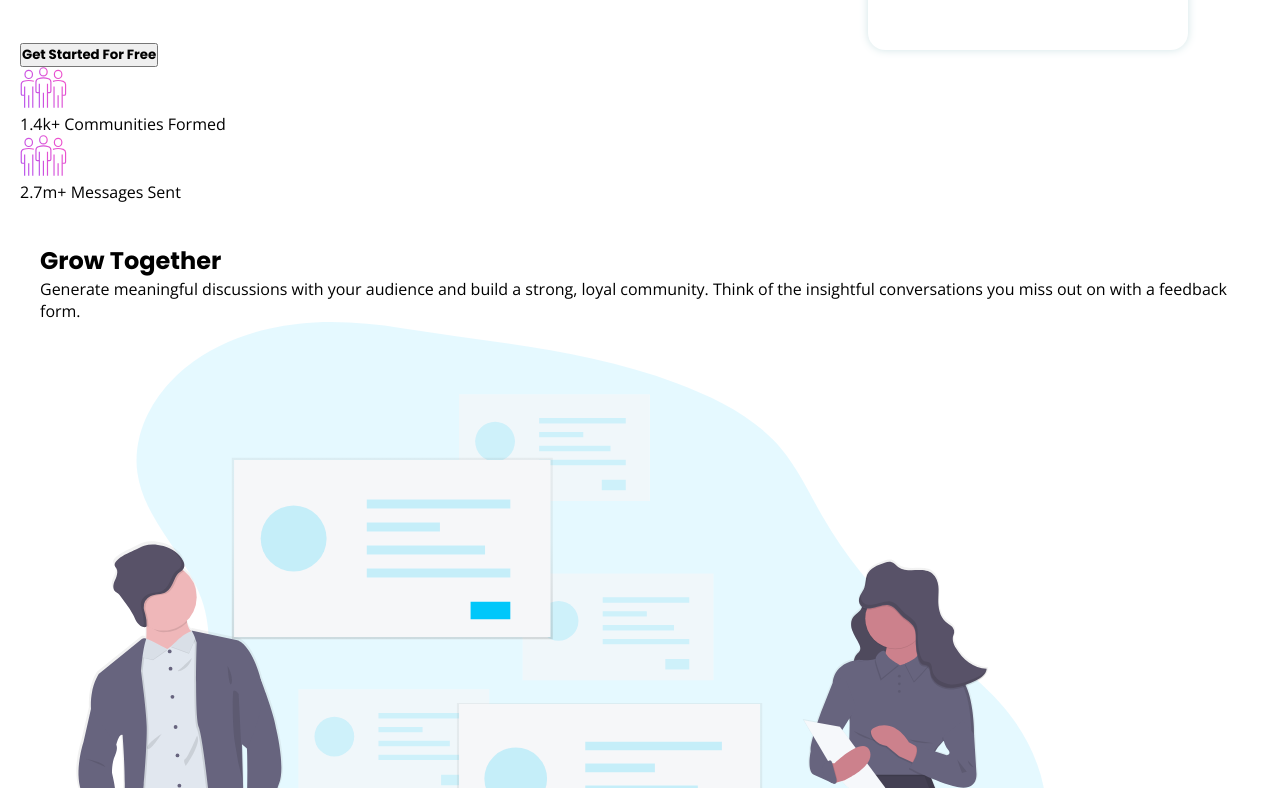
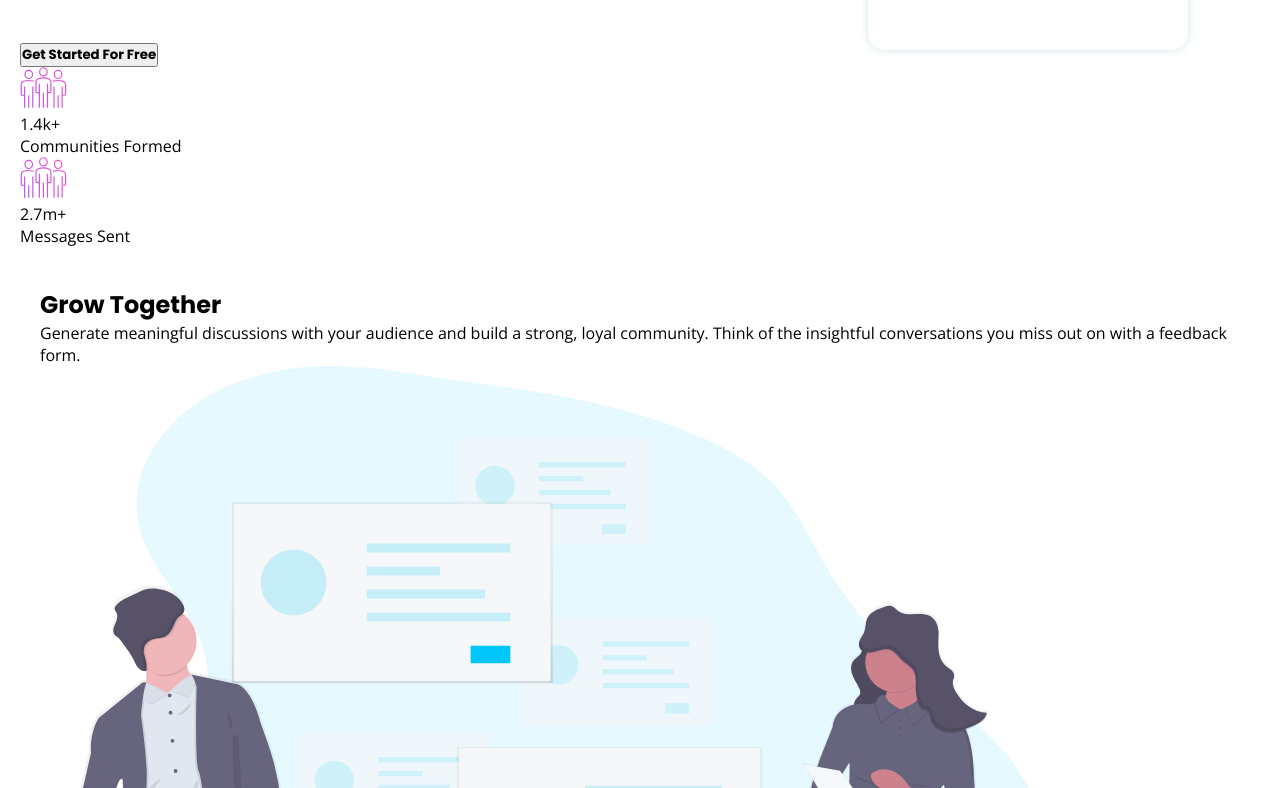
Before and after one commit to patrickpaiva/frontendmentor_challenges, a plain HTML site: page huddle-landing-page-with-curved-sections-master/index.html in a window 1280 px wide. Shown: the part 832-1620 px from the top of the page. Drawn offline with nearby package versions, Linux system fonts and the light colour scheme.

Commit message:
corrected sections html structure

```diff
--- a/huddle-landing-page-with-curved-sections-master/index.html
+++ b/huddle-landing-page-with-curved-sections-master/index.html
@@ -28,51 +28,51 @@
       <div class="counters">
         <div class="counter">
           <img src="/images/icon-communities.svg" alt="icon-communities">
-          <p>
-            1.4k+
-            <span>Communities Formed</span>
-          </p>
+          <p>1.4k+</p>
+          <p>Communities Formed</p>
         </div>
         <div class="counter">
           <img src="/images/icon-communities.svg" alt="icon-communities">
-          <p>
-            2.7m+
-            <span>Messages Sent</span>
-          </p>
+          <p>2.7m+</p>
+          <p>Messages Sent</p>
         </div>
       </div>
     </div>
   </header>
   <main>
+    <section id="grow-together">
       <div class="content">
-      <section>
         <div class="section-text">
           <h2>Grow Together</h2>
           <p>Generate meaningful discussions with your audience and build a strong, loyal community.
             Think of the insightful conversations you miss out on with a feedback form.</p>
         </div>
         <img src="/images/illustration-grow-together.svg" alt="illustration-grow-together">
+      </div>
     </section>
-      <section>
+    <section id="flowing-conversation">
+      <div class="content">
         <img src="/images/illustration-flowing-conversation.svg" alt="illustration-flowing-conversation">
         <div class="section-text">
           <h2>Flowing Conversations</h2>
           <p>You wouldn't paginate a conversation in real life, so why do it online? Our threads have
             just-in-time loading for a more natural flow.</p>
         </div>
+      </div>
     </section>
-      <section>
+    <section id="your-users">
+      <div class="content">
         <div class="section-text">
           <h2>Your Users</h2>
           <p>It takes no time at all to integrate Huddle with your app's authentication solution. This means,
             once signed in to your app, your users can start chatting immediately.</p>
         </div>
           <img src="/images/illustration-your-users.svg" alt="illustration-your-users">
+      </div>
     </section>
     <div class="ready-to-build">
       <h2>Ready To Build Your Community?</h2>
       <button>Get Started For Free</button>
-      </div>
     </div>
   </main>
   <footer>
```
Lines whose indentation alone changed are shown as unchanged.
